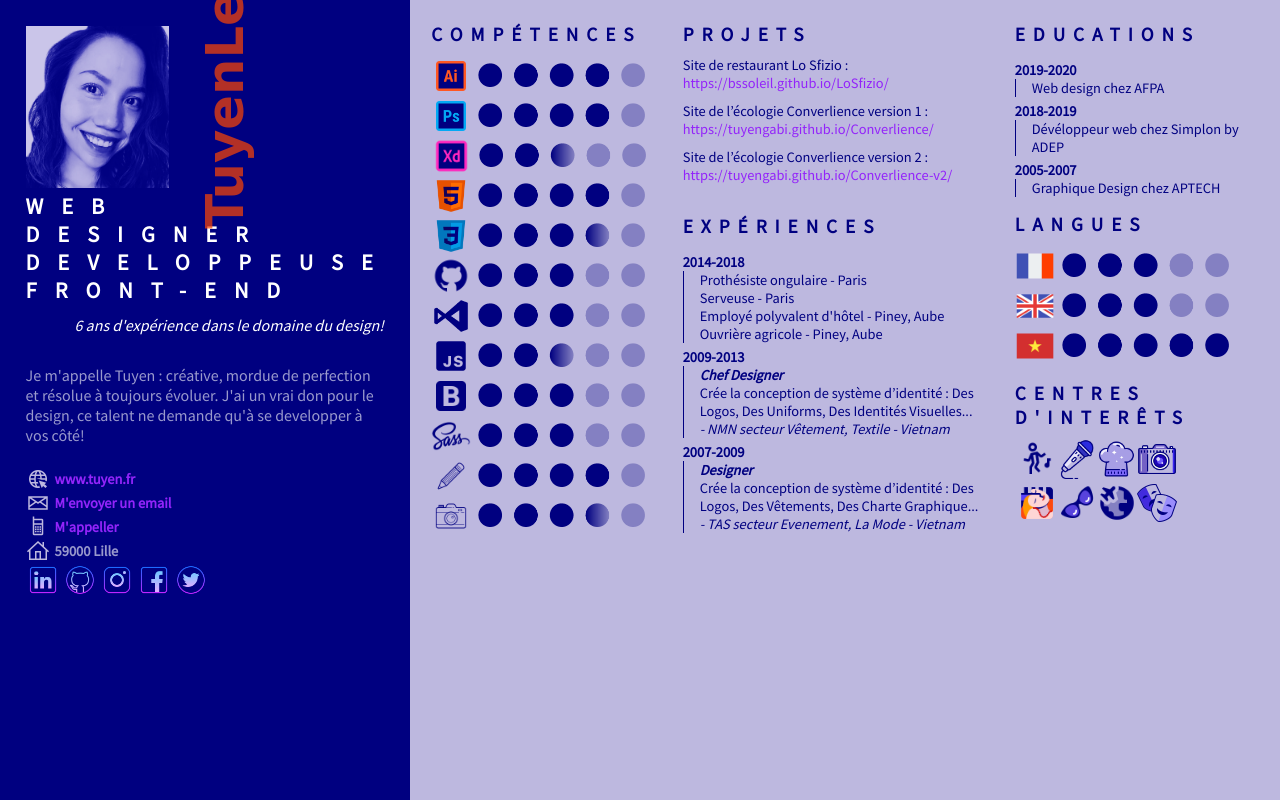
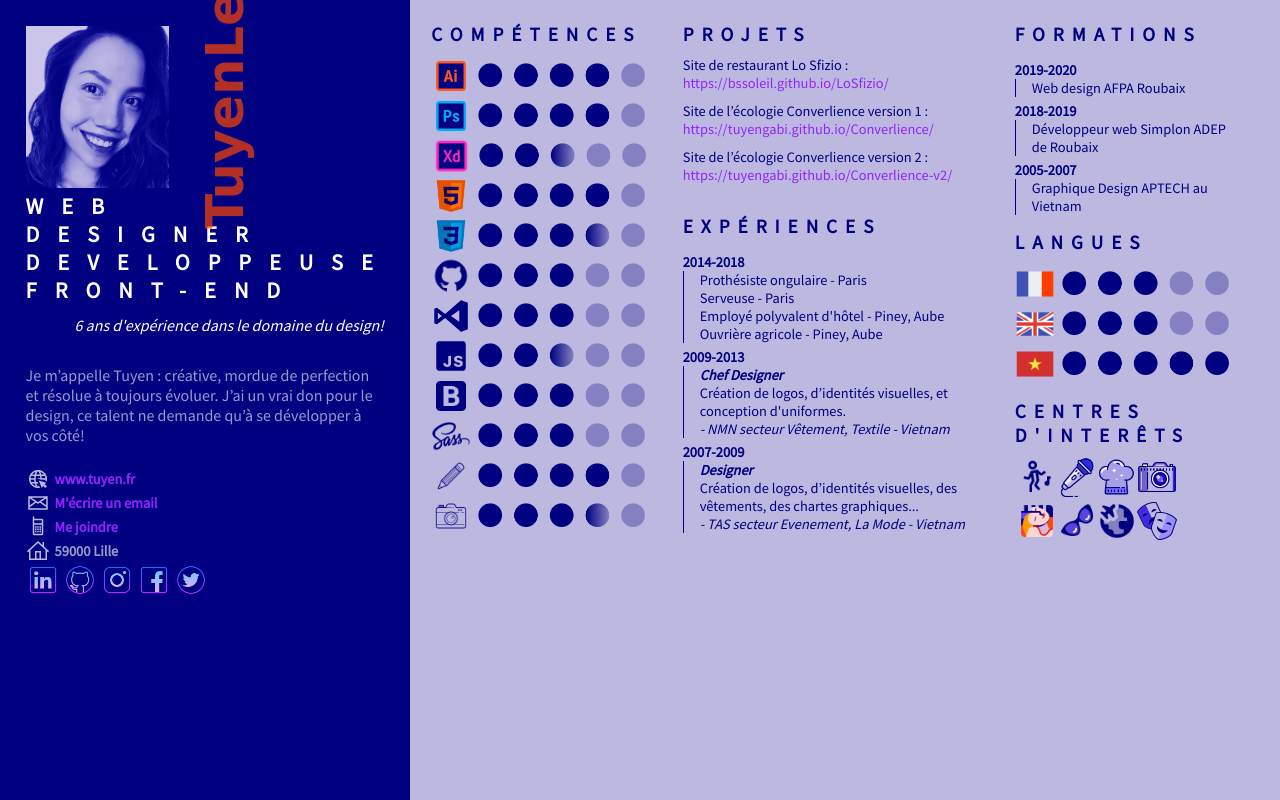
Before and after one commit to tuyengabi/my-CV, a PHP site: page /index.html in a window 1280 px wide. Run offline with PHP 8.4, Linux system fonts and the light colour scheme; some web fonts are replaced.

Commit message:
correct spelling errors

```diff
--- a/asset/css/index.css
+++ b/asset/css/index.css
@@ -58,7 +58,7 @@ h1 {
 
 .caption {
     color: #fff;
-    font-size: 1.7rem;
+    font-size: 1.5rem;
     font-style: italic;
     text-align: end;
 }
--- a/index.html
+++ b/index.html
@@ -22,8 +22,8 @@
             <h1>WEB DESIGNER<br>DEVELOPPEUSE FRONT-END</h1>
             <p class="caption">6 ans d'expérience dans le domaine du design!</p>
             <p class="about">
-                Je m'appelle Tuyen : créative, mordue de perfection et résolue à toujours évoluer. J'ai un vrai don pour
-                le design, ce talent ne demande qu'à se developper à vos côté!
+                Je m’appelle Tuyen : créative, mordue de perfection et résolue à toujours évoluer. J’ai un vrai don pour le design, ce talent ne demande qu’à se développer à vos côté!
+
             </p>
             <p class="contact">
                 <h3 class="contact-title">Contact</h3>
@@ -34,11 +34,11 @@
                     </li>
                     <li class="contact-item">
                         <img class="contact-icon" src="asset/images/icon-email.png" alt="icon-email">
-                        <p class="contact-link"><a id="myBtn" href="mailto:tuyen.gabi@gmail.com">M'envoyer un email</a></p>
+                        <p class="contact-link"><a id="myBtn" href="mailto:tuyen.gabi@gmail.com">M'écrire un email</a></p>
                     </li>
                     <li class="contact-item">
                         <img class="contact-icon" src="asset/images/icon-phone.png" alt="icon-phone">
-                        <p class="contact-link"><a href="tel:+33782268789">M'appeller</a></p>
+                        <p class="contact-link"><a href="tel:+33782268789">Me joindre</a></p>
                     </li>
                     <li class="contact-item">
                         <img class="contact-icon" src="asset/images/icon-home.png" alt="icon-home">
@@ -162,8 +162,7 @@
                 <li class="exp-item">
                     <h4>2009-2013</h4>
                     <p class="info">
-                        <em><strong>Chef Designer<br></strong></em> Crée la conception de système d’identité : Des
-                        Logos, Des Uniforms, Des Identités Visuelles...
+                        <em><strong>Chef Designer<br></strong></em> Création de logos, d’identités visuelles, et conception d'uniformes.
                         <br>
                         <em>- NMN secteur Vêtement, Textile - Vietnam</em>
                     </p>
@@ -171,8 +170,8 @@
                 <li class="exp-item">
                     <h4>2007-2009</h4>
                     <p class="info">
-                        <em><strong>Designer<br></strong></em> Crée la conception de système d’identité : Des Logos, Des
-                        Vêtements, Des Charte Graphique...<br>
+                        <em><strong>Designer<br></strong></em> Création de logos, d’identités visuelles, des
+                        vêtements, des chartes graphiques...<br>
                         <em>- TAS secteur Evenement, La Mode - Vietnam</em>
                     </p>
                 </li>
@@ -181,19 +180,19 @@
 
 
         <section class="education">
-            <h3>Educations</h3>
+            <h3>Formations</h3>
             <ul class="edu-list">
                 <li class="edu-item">
                     <h4>2019-2020</h4>
-                    <p class="info">Web design chez AFPA</p>
+                    <p class="info">Web design AFPA Roubaix</p>
                 </li>
                 <li class="edu-item">
                     <h4>2018-2019</h4>
-                    <p class="info">Dévéloppeur web chez Simplon by ADEP</p>
+                    <p class="info">Développeur web Simplon ADEP de Roubaix</p>
                 </li>
                 <li class="edu-item">
                     <h4>2005-2007</h4>
-                    <p class="info">Graphique Design chez APTECH</p>
+                    <p class="info">Graphique Design APTECH au Vietnam</p>
                 </li>
             </ul>
 
```
